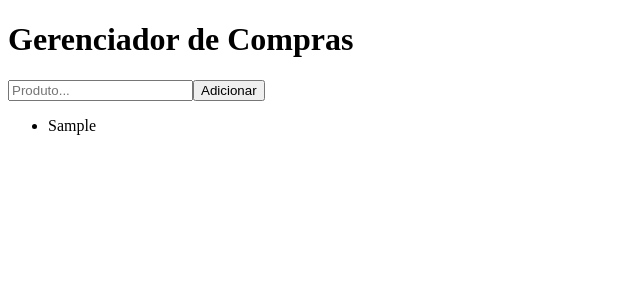
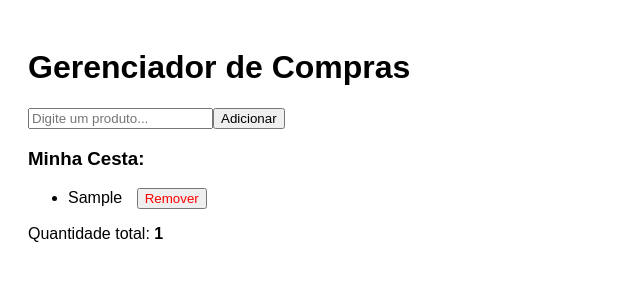
Before and after one commit to mariasilva1208/gerenciador-de-compras, a Vue app: page / in a window 1280 px wide. Both pictures are taken after typing "Sample" into the empty fields and a click on the button "Adicionar". Shown: the top 300 px of the page, without its empty margins (0-640 px from the left). Built offline with nearby package versions, Linux system fonts and the light colour scheme; the HTML template or start-up script is replaced by a standard one.

Commit message:
feat: adiciona remocao de itens e contador total

```diff
--- a/src/App.vue
+++ b/src/App.vue
@@ -1,5 +1,6 @@
 <script setup>
 import { ref } from 'vue'
+
 const itemNovo = ref('')
 const lista = ref([])
 
@@ -9,16 +10,38 @@ const adicionarItem = () => {
     itemNovo.value = ''
   }
 }
+
+const removerProduto = (index) => {
+  lista.value.splice(index, 1)
+}
 </script>
+
 <template>
-  <main>
+  <main style="padding: 20px; font-family: sans-serif;">
     <h1> Gerenciador de Compras</h1>
 
-    <input v-model="itemNovo" @keyup.enter="adicionarItem" placeholder="Produto...">
-    <button @click="adicionarItem">Adicionar</button>
+    <div class="input-group">
+      <input
+        v-model="itemNovo"
+        @keyup.enter="adicionarItem"
+        placeholder="Digite um produto..."
+      >
+      <button @click="adicionarItem">Adicionar</button>
+    </div>
 
-    <ul>
-      <li v-for="(item, index) in lista" :key="index">{{ item }}</li>
-    </ul>
+    <div v-if="lista.length > 0">
+      <h3>Minha Cesta:</h3>
+      <ul>
+        <li v-for="(produto, index) in lista" :key="index">
+          {{ produto }}
+          <button @click="removerProduto(index)" style="color: red; margin-left: 10px;">
+            Remover
+          </button>
+        </li>
+      </ul>
+      <p>Quantidade total: <strong>{{ lista.length }}</strong></p>
+    </div>
+
+    <p v-else>Sua cesta está vazia!</p>
   </main>
-  </template>
+</template>
```
